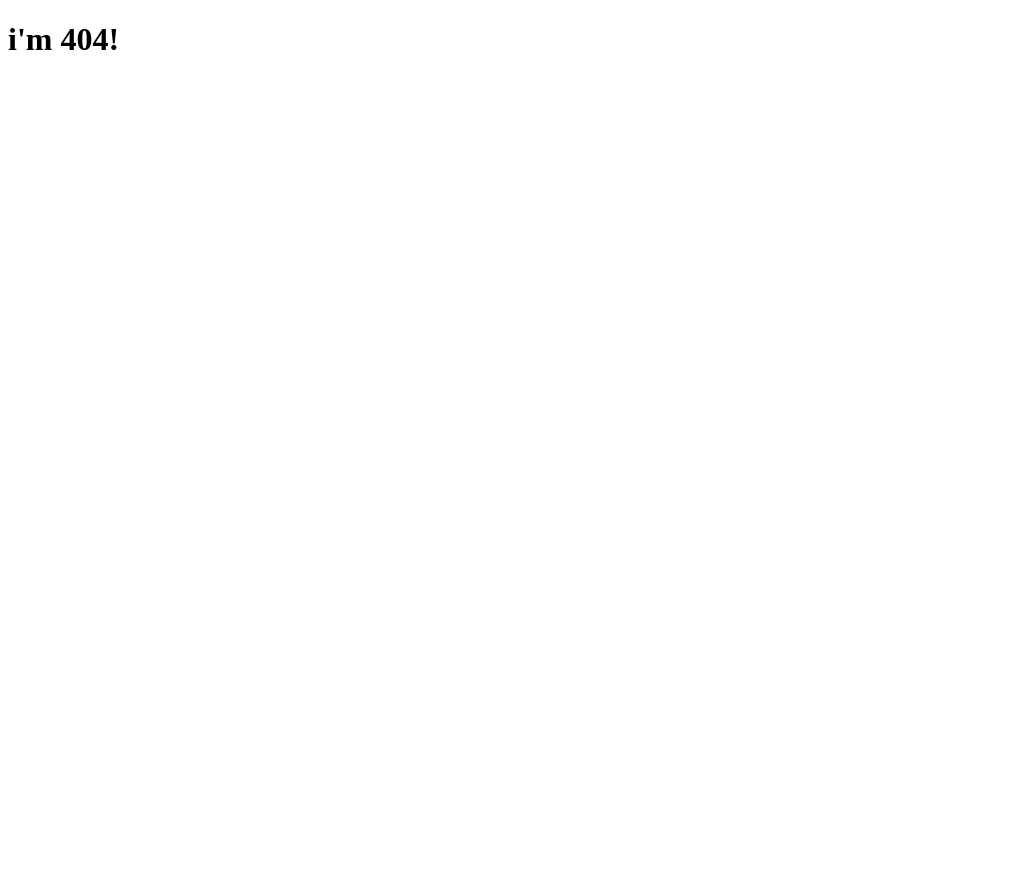
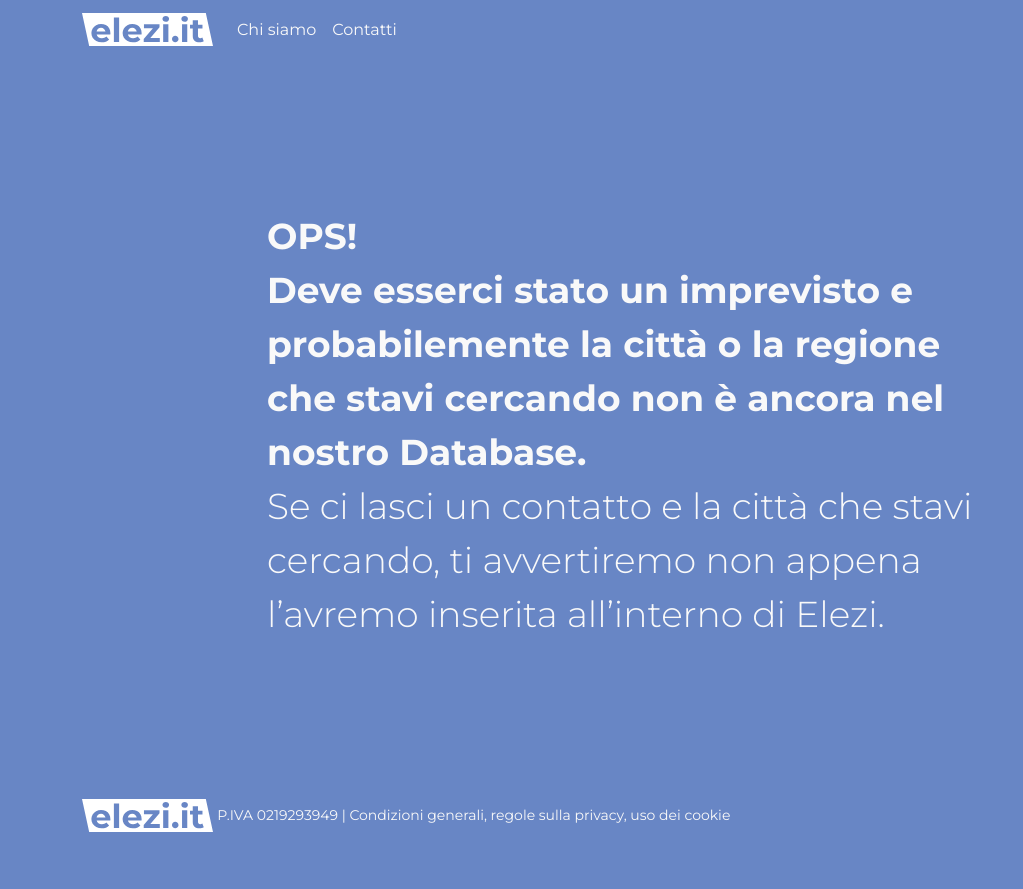
Before and after one commit to EmanueleGurini/elezi.it, a plain HTML site: page 404.html in a window 1280 px wide. Shown: the whole page, without its empty margins (0-1023 px from the left). Before the commit the page ends 800 px from the top, so only its background shows below. Drawn offline with nearby package versions, Linux system fonts and the light colour scheme.

Commit message:
Style 404 page && fix style.css

```diff
--- a/404.html
+++ b/404.html
@@ -1,12 +1,75 @@
 <!DOCTYPE html>
 <html lang="en">
 <head>
-	<meta charset="UTF-8">
-	<meta http-equiv="X-UA-Compatible" content="IE=edge">
-	<meta name="viewport" content="width=device-width, initial-scale=1.0">
-	<title>404</title>
-</head>
+	<head>
+		<meta charset="UTF-8">
+		<meta http-equiv="X-UA-Compatible" content="IE=edge">
+		<meta name="viewport" content="width=device-width, initial-scale=1.0">
+		<title>Elezi.it | Programmi Elettorali</title>
+		<link href="https://cdn.jsdelivr.net/npm/bootstrap@5.1.1/dist/css/bootstrap.min.css" rel="stylesheet" integrity="sha384-F3w7mX95PdgyTmZZMECAngseQB83DfGTowi0iMjiWaeVhAn4FJkqJByhZMI3AhiU" crossorigin="anonymous">
+		<link rel="stylesheet" href="style.css">
+		<link rel="preconnect" href="https://fonts.googleapis.com">
+		<link rel="preconnect" href="https://fonts.gstatic.com" crossorigin>
+		<link href="https://fonts.googleapis.com/css2?family=Montserrat:ital,wght@0,300;0,400;0,500;0,600;0,700;1,400;1,500;1,600;1,700&display=swap" rel="stylesheet">
+	</head>
 <body>
-	<h1>i'm 404!</h1>
+	<section class="navbar navbar-expand-lg navbar-light bg-primary-color">
+		<div class="container">
+			<a class="navbar-brand" href="#">
+		    		<img src="./img/elezi-logo.svg" alt="logo elezi.it" width="131" height="33">
+		  	</a>
+			<button class="navbar-toggler navbar__bgr-menu" type="button" data-bs-toggle="collapse" data-bs-target="#navbarSupportedContent" aria-controls="navbarSupportedContent" aria-expanded="false" aria-label="Toggle navigation">
+				<span>
+					<img src="./img/burger-menu-logo.svg" alt="" style="width: 24px;color:white">
+				</span>
+			</button>
+			<div class="collapse navbar-collapse" id="navbarSupportedContent">
+				<ul class="navbar-nav me-auto mb-2 mb-lg-0">
+					<li class="nav-item">
+				    		<a class="nav-link active secondary-color" aria-current="page" href="#">Chi siamo</a>
+				  	</li>
+				  	<li class="nav-item">
+				    		<a class="nav-link secondary-color" href="#">Contatti</a>
+				  	</li>
+				</ul>
+			</div>
+<!--
+
+			<div class="collapse navbar-collapse" id="navbarNavAltMarkup"></div>
+				<div class="navbar-nav">
+					<a class="nav-link active secondary-color" href="#" target="_blank">Chi siamo</a>
+				</div>
+			</div>  -->
+		</div>
+	</section>
+	<section class="container-fluid bg-primary-color">
+		<div class="container page-404">
+			<div class="row d-flex justify-content-center page-404__message">
+				<div class="col" style="max-width: 770px;">
+					<h2 class="secondary-color" style="margin: 0 auto;line-height: 1.5;">
+						<strong>OPS! <br>
+						Deve esserci stato un imprevisto e probabilemente la città o la regione che stavi cercando non è ancora nel nostro Database.
+					</strong></h2>
+					<h2 class="secondary-color h2-light" style="line-height: 1.5;">
+						Se ci lasci un contatto e la città che stavi cercando, ti avvertiremo non appena l’avremo inserita all’interno di Elezi.
+					</h2>
+				</div>
+			      </div>
+		</div>
+	</section>
+
+	<section class="footer container-fluid bg-primary-color pb-3" style="height: 90px;">
+		<div class="footer-container container">
+			<img src="./img/elezi-logo.svg" alt="logo elezi.it" width="131" height="33">
+			<span class="secondary-color" style="font-size: 14px;">
+				P.IVA 0219293949 | Condizioni generali, regole sulla privacy, uso dei cookie
+			</span>
+		</div>
+	</section>
+
+
+	<script src="https://cdn.jsdelivr.net/npm/@popperjs/core@2.9.3/dist/umd/popper.min.js" integrity="sha384-W8fXfP3gkOKtndU4JGtKDvXbO53Wy8SZCQHczT5FMiiqmQfUpWbYdTil/SxwZgAN" crossorigin="anonymous"></script>
+	<script src="https://cdn.jsdelivr.net/npm/bootstrap@5.1.1/dist/js/bootstrap.min.js" integrity="sha384-skAcpIdS7UcVUC05LJ9Dxay8AXcDYfBJqt1CJ85S/CFujBsIzCIv+l9liuYLaMQ/" crossorigin="anonymous"></script>
+	<script src="./js/search.js"></script>
 </body>
 </html>
--- a/style.css
+++ b/style.css
@@ -1,10 +1,32 @@
+/*
+WebSite Name: 	Elezi.it
+Version:     	1.0
+Author:     	Emanuele Gurini
+Author URI:    	http://www.emanuelegurini.it
+Site:         	http://www.emanuelegurini.it
+Tags:        	responsive-layout,custom-menu, featured-images, fluid-layout, full-width-template, left-sidebar, right-sidebar, theme-options
+License:    	Elezi.it | Appsolute
+*/
 
+/* Style Tree
 
+    1.  Base Styles
+    2.  Menu
+    3.  Search
+    4.
+    5.
+    6.
+    7.
+    8.
+    9.
 
-/*-------------------------------------------------------------
-			GLOBAL
--------------------------------------------------------------*/
+*/
+
 body {font-family: 'Montserrat', sans-serif;}
+
+/* ------------------------------------------------------------------------- *
+ *  1. Base Styles
+/* ------------------------------------------------------------------------- */
 
 .primary-color {color : #6886C5;}
 .secondary-color {color: #F9F9F9 !important;}
@@ -14,16 +36,21 @@ body {font-family: 'Montserrat', sans-serif;}
 
 h1 {font-size : 36px; font-weight: 700;}
 h2 {font-size : 36px;}
+.h2-regular {font-weight: 400;}
+.h2-light {font-weight: 300;}
 p {font-size : 18px;}
 
-/*-------------------------------------------------------------
-			SECTION HEADER
--------------------------------------------------------------*/
+/* -------------------------------------------------------------------------- *
+ *  2. Menu
+/* ------------------------------------------------------------------------- */
+
 .navbar__bgr-menu {border: none;}
 button:focus {box-shadow: none !important;outline: none !important;}
-/*-------------------------------------------------------------
-			SECTION SEARCH
--------------------------------------------------------------*/
+
+/* -------------------------------------------------------------------------- *
+ *  3. Search
+/* ------------------------------------------------------------------------- */
+
 .searchWrapper {height: 680px;}
 .search {padding-top: 130px;}
 .searchBar__components {background-color: #F9F9F9;border-radius: 35px;margin: 0 auto;max-width: 580px;}
@@ -43,14 +70,37 @@ button:focus {box-shadow: none !important;outline: none !important;}
 	}
       }
 
-/*-------------------------------------------------------------
-			SECTION FOOTER
--------------------------------------------------------------*/
+/* -------------------------------------------------------------------------- *
+ *  n. 404
+ /* ------------------------------------------------------------------------- */
+/* Message */
+
+.page-404__message {
+	padding-bottom: 150px;
+	padding-top: 150px;
+}
+
+@media (max-width: 767px) {
+	.page-404__message {
+		padding-bottom: 50px;
+		padding-top: 50px;
+	}
+      }
+
+
+
+/* -------------------------------------------------------------------------- *
+ *  n. Footer
+ /* ------------------------------------------------------------------------- */
 
 @media (max-width: 767px) {
 	.footer-container {display: flex;flex-direction: column;}
 	.footer-container > span {font-size: 10px !important;padding-top: 8px;}
       }
+
+
+
+
 
 *,
 *::after,
```
Also changed, not shown: index.html (+1 -1 lines).
